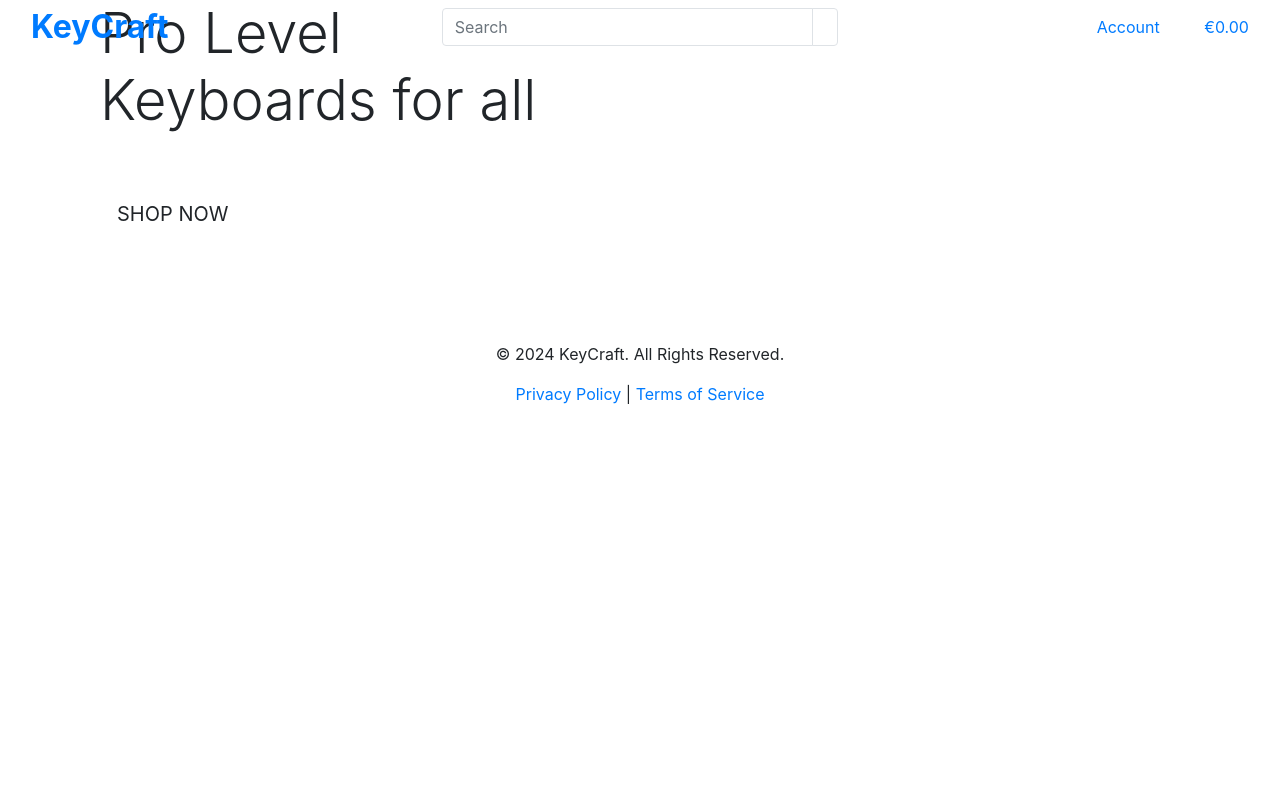
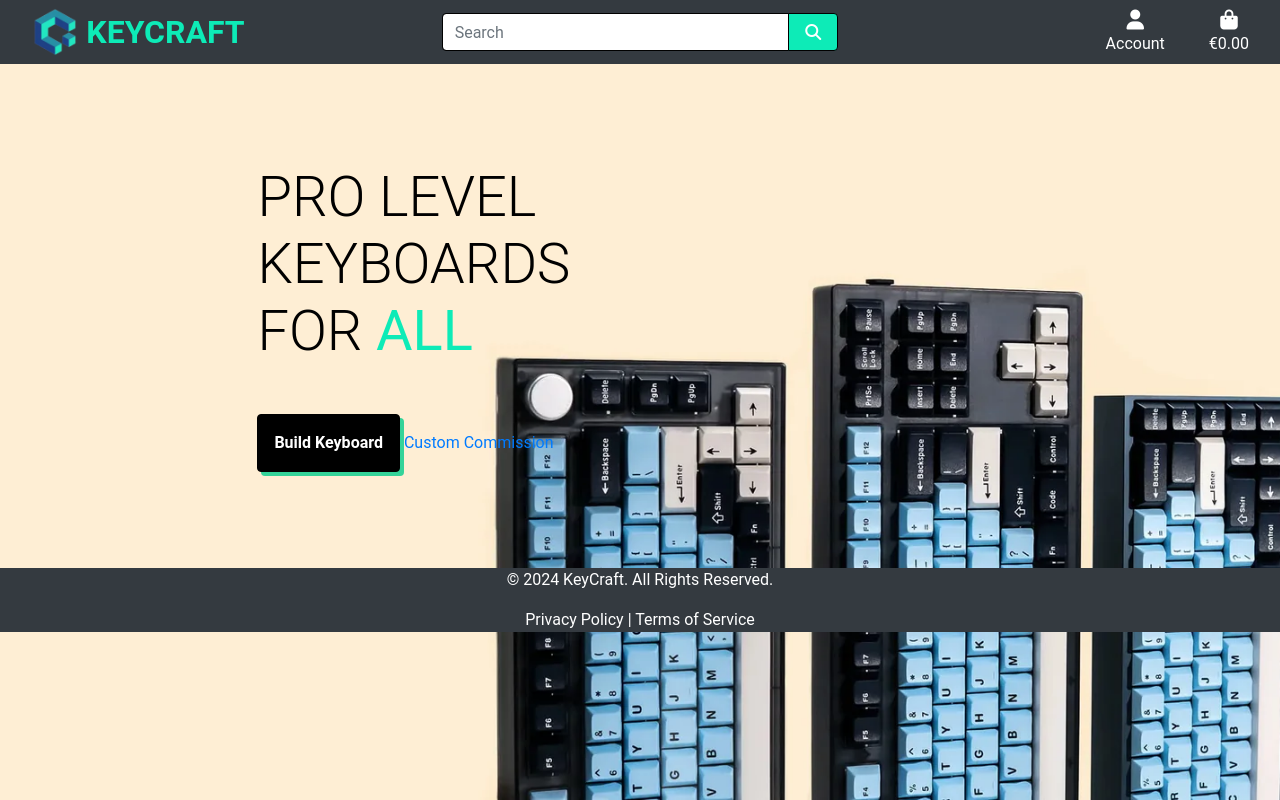
Before and after one commit to TerraBite147/KeyCraft, a Django app: page / in a window 1280 px wide. Run offline with Django 3.2, Linux system fonts and the light colour scheme; some libraries are stand-ins or nearby versions.

Commit message:
Style(home): adjust css and add static, media

```diff
--- a/home/templates/home/index.html
+++ b/home/templates/home/index.html
@@ -4,8 +4,7 @@
 {% block page_header %}
     <div class="container header-container">
         <div class="row">
-            <div class="col">
-            </div>
+            <div class="col"></div>
         </div>
     </div>
 {% endblock %}
@@ -15,11 +14,15 @@
     <div class="container h-100">
         <div class="row h-100">
             <div class="col-7 col-md-6 my-auto">
-                <h1 class="display-4 logo-font">Pro Level Keyboards for all</h1>
+                <h1 class="display-4 logo-font text-black">Pro Level Keyboards for
+                    <strong class="logo-color">All</strong>
+                </h1>
                 <div class="my-5">
-                    <h4>
-                        <a href="" class="shop-now-button btn btn-lg rounded-0 text-uppercase py-3">Shop Now</a>
-                    </h4>
+                    <div class="gap-4 flex flex-row">
+                        <a class="custom-btn" href="#">Build Keyboard</a>
+                        <a class="" href="#">Custom Commission
+                        </a>
+                    </div>
                 </div>
             </div>
         </div>
--- a/keycraft/urls.py
+++ b/keycraft/urls.py
@@ -1,23 +1,10 @@
-"""keycraft URL Configuration
-
-The `urlpatterns` list routes URLs to views. For more information please see:
-    https://docs.djangoproject.com/en/3.2/topics/http/urls/
-Examples:
-Function views
-    1. Add an import:  from my_app import views
-    2. Add a URL to urlpatterns:  path('', views.home, name='home')
-Class-based views
-    1. Add an import:  from other_app.views import Home
-    2. Add a URL to urlpatterns:  path('', Home.as_view(), name='home')
-Including another URLconf
-    1. Import the include() function: from django.urls import include, path
-    2. Add a URL to urlpatterns:  path('blog/', include('blog.urls'))
-"""
 from django.contrib import admin
 from django.urls import path, include
+from django.conf import settings
+from django.conf.urls.static import static
 
 urlpatterns = [
-    path('admin/', admin.site.urls),
-    path('accounts/', include('allauth.urls')),
-    path('', include('home.urls')),
-    ]
+    path("admin/", admin.site.urls),
+    path("accounts/", include("allauth.urls")),
+    path("", include("home.urls")),
+] + static(settings.MEDIA_URL, document_root=settings.MEDIA_ROOT)
--- a/static/css/base.css
+++ b/static/css/base.css
@@ -3,11 +3,15 @@ html {
 }
 
 body {
-    background: url('/media/homepage_background_cropped.jpg') no-repeat center center fixed;
+    background: url('/media/hero-beige.webp') no-repeat center center fixed;
     background-size: cover;
     height: calc(100vh - 164px);
     color: #555;
-    font-family: 'Lato';
+    font-family: 'Roboto';
+}
+
+a {
+    text-decoration: none;
 }
 
 /* from Bulma */
@@ -22,6 +26,16 @@ body {
 .logo-font {
     text-transform: uppercase;
 }
+.logo-color {
+    color: #0debb7 ;
+}
+
+.logo-image {
+    height: 48px;
+    width: auto;
+    margin-right: 10px;
+}
+
 
 .main-logo-link {
     width: fit-content;
@@ -38,20 +52,45 @@ body {
     color: white;
 }
 
-.shop-now-button:hover,
-.shop-now-button:active,
-.shop-now-button:focus,
-.btn-black:hover,
-.btn-black:active,
-.btn-black:focus {
-    background: #222;
+.btn-green {
+    background: #0debb7;
     color: white;
 }
+
+/* Button styles */
+.custom-btn {
+    display: inline-flex;
+    align-items: center;
+    justify-content: center;
+    padding: 1em 1.75em;
+    font-size: 1em;
+    font-weight: 600;
+    line-height: 1.5em;
+    border-radius: 0.25em;
+    border: 1px solid #000;
+    background-color: #000;
+    color: #fff;
+    text-decoration: none;
+    cursor: pointer;
+    transition: background-color 0.2s, box-shadow 0.2s;
+    padding-left: 1em;
+    padding-right: 1em;
+    box-shadow: 4px 4px 0 #34d399;
+}
+
+/* Button hover styles */
+.custom-btn:hover {
+    background-color: #161818;
+    box-shadow: 8px 8px 0 #34d399;
+}
+
 
 .text-black {
     color: #000 !important;
 }
-
+.text-green{
+    color: rgb(52, 211, 153);
+}
 .border-black {
     border: 1px solid black !important;
 }
--- a/templates/base.html
+++ b/templates/base.html
@@ -12,8 +12,10 @@
         {% block extra_meta %}{% endblock %}
 
         {% block corecss %}
-        <link rel="stylesheet" href="https://cdn.jsdelivr.net/npm/bootstrap@4.6.2/dist/css/bootstrap.min.css" integrity="sha384-xOolHFLEh07PJGoPkLv1IbcEPTNtaed2xpHsD9ESMhqIYd0nLMwNLD69Npy4HI+N" crossorigin="anonymous">
-        <link rel="stylesheet" href="{% static 'css/styles.css' %}">
+            <link rel="stylesheet" href="https://stackpath.bootstrapcdn.com/bootstrap/4.4.1/css/bootstrap.min.css" integrity="sha384-Vkoo8x4CGsO3+Hhxv8T/Q5PaXtkKtu6ug5TOeNV6gBiFeWPGFN9MuhOf23Q9Ifjh" crossorigin="anonymous">
+            <link rel="stylesheet" href="https://fonts.googleapis.com/css?family=Lato&display=swap">
+            <script src="https://kit.fontawesome.com/0da88937d5.js" crossorigin="anonymous"></script>
+            <link rel="stylesheet" href="{% static 'css/base.css' %}">
         {% endblock %}
 
         {% block extra_css %}{% endblock %}
@@ -31,10 +33,13 @@
     </head>
     <body>
         <header class="container-fluid fixed-top">
-            <div class="row">
+            <div class="row bg-dark">
                 <div class="col-12 col-lg-4 my-auto py-1 py-lg-0 text-center text-lg-left">
-                    <a href="{% url 'home' %}" class="nav-link main-logo-link">
-                        <h2 class="logo-font text-black my-0"><strong>KeyCraft</strong></h2>
+                    <a href="{% url 'home' %}" class="nav-link main-logo-link d-flex align-items-center">
+                        <img src="media/logo.webp" alt="KeyCraft Logo" class="logo-image mr-2">
+                        <h2 class="logo-font logo-color my-0">
+                            <strong>KeyCraft</strong>
+                        </h2>
                     </a>
                 </div>
                 <div class="col-12 col-lg-4 my-auto py-1 py-lg-0">
@@ -42,7 +47,7 @@
                         <div class="input-group w-100">
                             <input class="form-control border border-black rounded-left" type="text" name="q" placeholder="Search">
                             <div class="input-group-append">
-                                <button class="form-control btn btn-black border border-black rounded-right" type="submit">
+                                <button class="form-control btn btn-green border border-black rounded-right" type="submit">
                                     <span class="icon">
                                         <i class="fas fa-search"></i>
                                     </span>
@@ -54,9 +59,11 @@
                 <div class="col-12 col-lg-4 my-auto py-1 py-lg-0">
                     <ul class="list-inline list-unstyled text-center text-lg-right my-0">
                         <li class="list-inline-item dropdown">
-                            <a class="text-black nav-link" href="#" id="user-options" data-toggle="dropdown" aria-haspopup="true" aria-expanded="false">
+                            <a class="text-white nav-link" href="#" id="user-options" data-toggle="dropdown" aria-haspopup="true" aria-expanded="false">
                                 <div class="text-center">
-                                    <div><i class="fas fa-user fa-lg"></i></div>
+                                    <div>
+                                        <i class="fas fa-user fa-lg"></i>
+                                    </div>
                                     <p class="my-0">Account</p>
                                 </div>
                             </a>
@@ -74,9 +81,11 @@
                             </div>
                         </li>
                         <li class="list-inline-item">
-                            <a class="{% if grand_total %}text-info font-weight-bold{% else %}text-black{% endif %} nav-link" href="">
+                            <a class="{% if grand_total %}text-info font-weight-bold{% else %}text-white{% endif %} nav-link" href="">
                                 <div class="text-center">
-                                    <div><i class="fas fa-shopping-bag fa-lg"></i></div>
+                                    <div>
+                                        <i class="fas fa-shopping-bag fa-lg"></i>
+                                    </div>
                                     <p class="my-0">
                                         {% if grand_total %}
                                             ${{ grand_total|floatformat:2 }}
@@ -110,13 +119,13 @@
         </main>
 
         <!-- Footer -->
-            <footer class="footer mt-5">
+        <footer class="footer bg-dark mt-5">
             <div class="container text-center">
-                    <p>&copy; 2024 KeyCraft. All Rights Reserved.</p>
-                    <p>
-                        <a href="#" class="text-black">Privacy Policy</a>
+                <p class="text-white">&copy; 2024 KeyCraft. All Rights Reserved.</p>
+                <p class="text-white">
+                    <a href="#" class="text-white">Privacy Policy</a>
                     |
-                        <a href="#" class="text-black">Terms of Service</a>
+                    <a href="#" class="text-white">Terms of Service</a>
                 </p>
             </div>
         </footer>
```
Also changed, not shown: keycraft/settings.py (+8 -7 lines), media/hero-beige.webp (added), media/logo.webp (added). Lines whose indentation alone changed are shown as unchanged.
